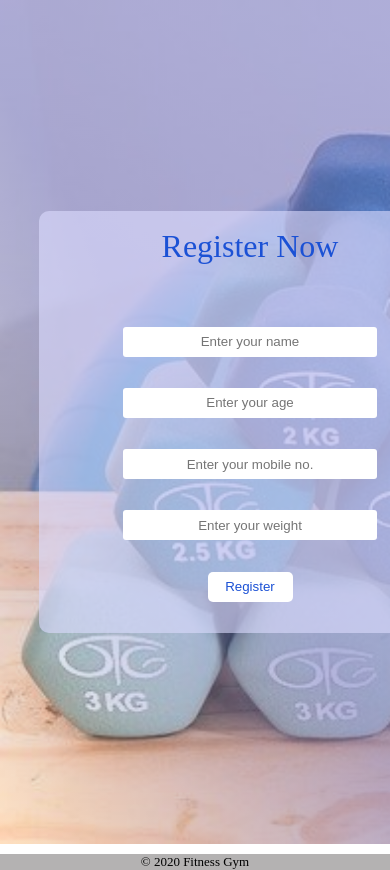
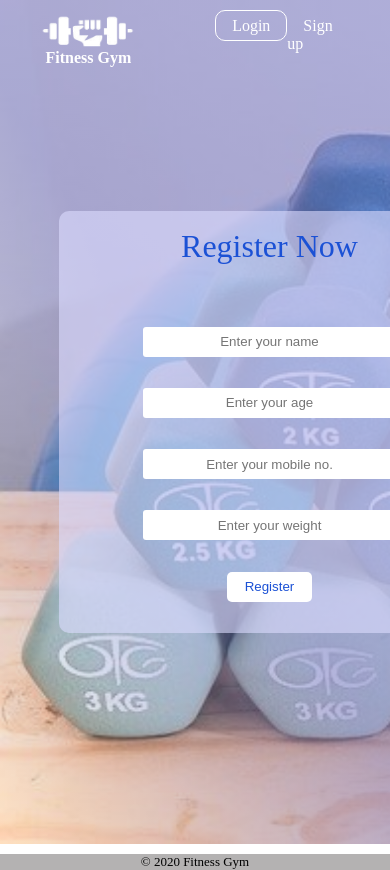
Before and after one commit to rupin-1801/gym-website-front-end-, a plain HTML site: page website_one/index.html in a window 390 px wide. Shown: the top 870 px of the page. Drawn offline with Linux system fonts and the light colour scheme.

Commit message:
changes in style

```diff
--- a/website_one/css/style.css
+++ b/website_one/css/style.css
@@ -14,7 +14,7 @@
             nav{
                 position: fixed;
                 width: 100%;
-                height: 10vh;
+                height: 70px;
                 display: flex;
                 z-index:1;
                 align-items: center;
@@ -39,13 +39,13 @@
                     }
                 #mid{
                     /* border: 2px solid red; */
-                    flex-basis: 65vh;
+                    flex-basis: 45vw;
                     padding: 0px;
                     display: flex;
                     justify-content: space-around;
                 }
                 #right{
-                    flex-basis: 30vh;
+                    flex-basis: 20vw;
                     /* border: 2px solid blue; */
                     display: flex;
                     padding: 0px;
@@ -142,15 +142,21 @@
 
 @media (max-width:820px){
     #mid{
-        flex-basis: 45vh;
+        flex-basis: 35vw;
     }
     #right{
-        flex-basis: 25vh;
+        flex-basis: 25vw;
     }
 }
 
 @media (max-width:628px){
-    nav{
+     #mid{
         display:none;
     }
+    #right{
+        flex-basis: 35vw;
+    }
+    #f-register{
+        left: 15%;
+    }
 }
```
